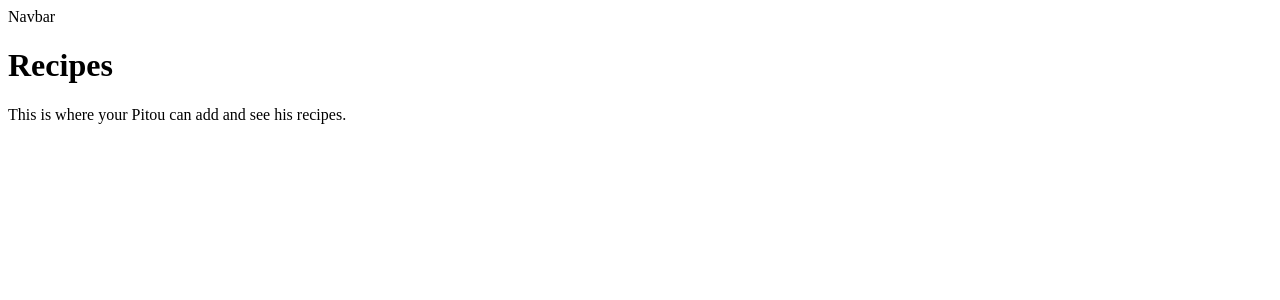
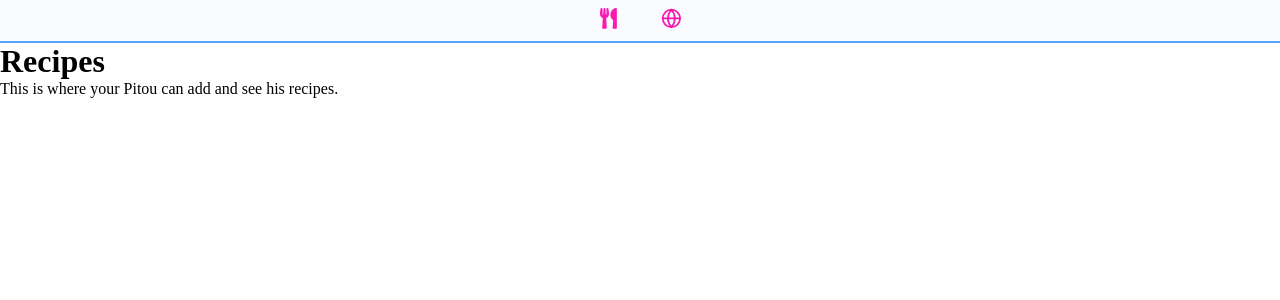
Before and after one commit to ShaynaMBarclay/PitousKoujina, a React (Vite) app: page / in a window 1280 px wide. Shown: the top 300 px of the page. Built offline with nearby package versions, Linux system fonts and the light colour scheme.

Commit message:
navbar created and css added

```diff
--- a/package.json
+++ b/package.json
@@ -12,6 +12,7 @@
   "dependencies": {
     "react": "^19.1.0",
     "react-dom": "^19.1.0",
+    "react-icons": "^5.5.0",
     "react-router-dom": "^7.6.3"
   },
   "devDependencies": {
--- a/src/App.jsx
+++ b/src/App.jsx
@@ -1,19 +1,18 @@
-import { Routes, Route, Link } from 'react-router-dom';
+import { Routes, Route } from 'react-router-dom';
 import RecipesPage from './pages/RecipePage';
 import ReviewsPage from './pages/ReviewsPage';
 import Navbar from './components/Navbar';
+import "./styles/app.css";
 
 function App() {
   return (
-    <div>
-
+    <>
       <Navbar />
       <Routes>
         <Route path="/" element={<RecipesPage />} />
         <Route path="/reviews" element={<ReviewsPage />} />
       </Routes>
-
-    </div>
+    </>
   );
 }
 
--- a/src/components/Navbar.jsx
+++ b/src/components/Navbar.jsx
@@ -1,9 +1,18 @@
-import React from 'react'
+import { Link } from 'react-router-dom';
+import { FaUtensils } from 'react-icons/fa';
+import { FiGlobe } from 'react-icons/fi';
 
-const Navbar = () => {
+function Navbar() {
   return (
-    <div>Navbar</div>
-  )
+    <nav className="navbar">
+      <Link to="/" className="nav-link">
+        <FaUtensils className="nav-icon" />
+      </Link>
+      <Link to="/reviews" className="nav-link">
+         <FiGlobe className="nav-icon" />
+      </Link>
+    </nav>
+  );
 }
 
-export default Navbar
+export default Navbar;
--- /dev/null
+++ b/src/styles/App.css
@@ -0,0 +1,12 @@
+@import "./Navbar.css";
+
+* {
+  margin: 0;
+  padding: 0;
+  box-sizing: border-box;
+}
+
+body {
+  margin: 0;
+  padding: 0;
+}
--- /dev/null
+++ b/src/styles/Navbar.css
@@ -0,0 +1,23 @@
+
+.navbar {
+  display: flex;
+  justify-content: center;
+  align-items: center;
+  width: 100%;
+  gap: 2.6rem;
+  padding: 8px;
+  background-color: #f9fbff;
+  border-bottom: 2.3px solid #0077ffa6;
+  font-weight: 500;
+
+}
+
+.nav-icon {
+  font-size: 1.3rem;
+  color: #f702a9e6;
+  transition: color 0.2s ease, transform 0.2s ease;
+}
+
+.nav-icon:hover {
+  color: #990269;
+}
```
Also changed, not shown: src/App.css (deleted), 2 other files (tests, documents, lock files or other folders).
